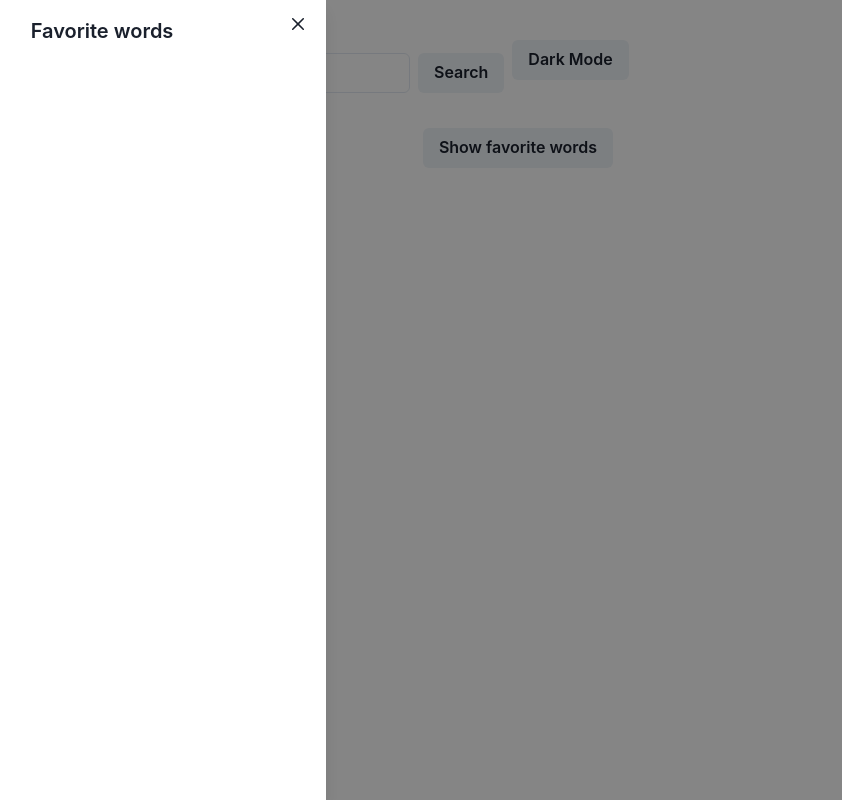
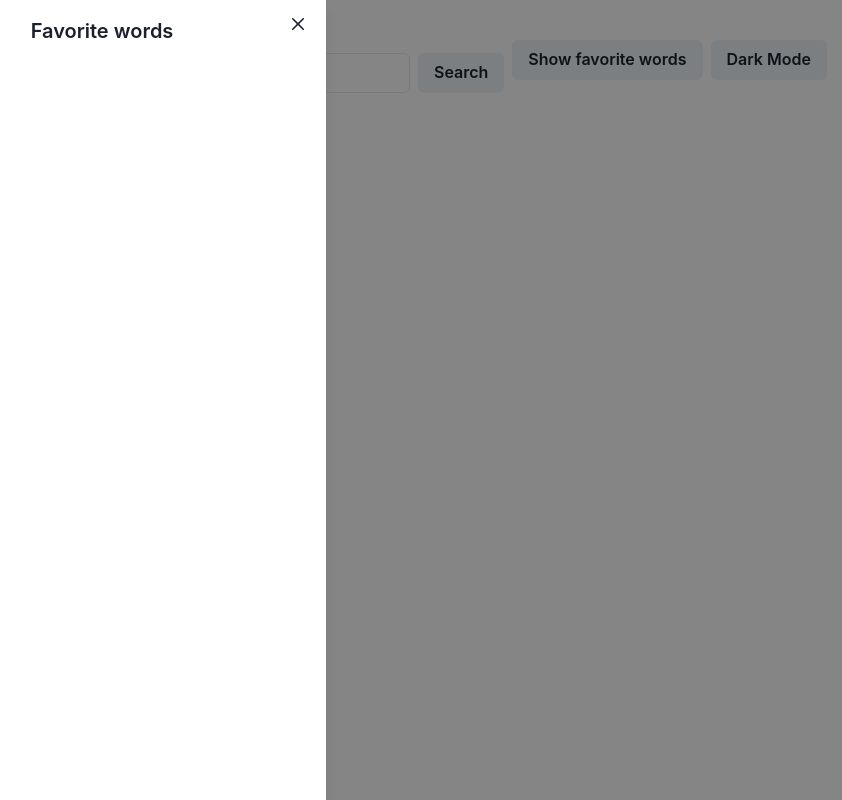
Before and after one commit to Edvindjulic/edvin-djulic-dictionary-app, a React (Vite) app: page / in a window 1280 px wide. Both pictures are taken after a click on the button "Show favorite words". Shown: the whole page, without its empty margins (122-964 px from the left). Built offline with nearby package versions, Linux system fonts and the light colour scheme.

Commit message:
Refactored code. Button moved to header. Drawer standalone component imported to MainContent

```diff
--- a/src/App.tsx
+++ b/src/App.tsx
@@ -1,12 +1,15 @@
-import { Stack } from "@chakra-ui/react";
+import { Stack, useDisclosure } from "@chakra-ui/react";
+import { useRef } from "react";
 import Header from "./components/Header";
 import MainContent from "./components/MainContent";
 
 export default function App() {
+  const { isOpen, onOpen, onClose } = useDisclosure();
+  const btnRef = useRef<HTMLButtonElement>(null);
   return (
     <Stack>
-      <Header />
-      <MainContent />
+      <Header onOpen={onOpen} btnRef={btnRef} />
+      <MainContent isOpen={isOpen} onClose={onClose} />
     </Stack>
   );
 }
--- /dev/null
+++ b/src/components/Drawer.tsx
@@ -0,0 +1,44 @@
+import {
+  Drawer,
+  DrawerBody,
+  DrawerCloseButton,
+  DrawerContent,
+  DrawerFooter,
+  DrawerHeader,
+  DrawerOverlay,
+  List,
+  ListItem,
+} from "@chakra-ui/react";
+
+interface DrawerProps {
+  isOpen: boolean;
+  onClose: () => void;
+  savedWords: string[];
+  children?: React.ReactNode;
+}
+
+export default function FavoriteDrawer({
+  isOpen,
+  onClose,
+  savedWords,
+}: DrawerProps) {
+  return (
+    <Drawer isOpen={isOpen} placement="left" onClose={onClose} size={"sm"}>
+      <DrawerOverlay />
+      <DrawerContent alignItems={"center"}>
+        <DrawerCloseButton />
+        <DrawerHeader>Favorite words</DrawerHeader>
+
+        <DrawerBody>
+          <List>
+            {savedWords.map((word, index) => (
+              <ListItem key={index}>{word}</ListItem>
+            ))}
+          </List>
+        </DrawerBody>
+
+        <DrawerFooter></DrawerFooter>
+      </DrawerContent>
+    </Drawer>
+  );
+}
--- a/src/components/Header.tsx
+++ b/src/components/Header.tsx
@@ -1,12 +1,21 @@
 import { Button, HStack, useColorMode } from "@chakra-ui/react";
+import { RefObject } from "react";
 import SubmitSearch from "./SubmitSearch";
 
-export default function Header() {
+interface HeaderProps {
+  onOpen: () => void;
+  btnRef: RefObject<HTMLButtonElement>;
+}
+
+export default function Header({ onOpen, btnRef }: HeaderProps) {
   const { colorMode, toggleColorMode } = useColorMode();
   const buttonText = colorMode === "light" ? "Dark" : "Light";
   return (
     <HStack h={"80px"} m={5}>
       <SubmitSearch />
+      <Button ref={btnRef} onClick={onOpen}>
+        Show favorite words
+      </Button>
       <Button variant={"solid"} onClick={toggleColorMode}>
         {buttonText} Mode
       </Button>
--- a/src/components/MainContent.tsx
+++ b/src/components/MainContent.tsx
@@ -1,55 +1,23 @@
-import {
-  Button,
-  Drawer,
-  DrawerBody,
-  DrawerCloseButton,
-  DrawerContent,
-  DrawerFooter,
-  DrawerHeader,
-  DrawerOverlay,
-  List,
-  ListItem,
-  VStack,
-  useDisclosure,
-} from "@chakra-ui/react";
-import React, { useContext } from "react";
+import { VStack } from "@chakra-ui/react";
+import { useContext } from "react";
 import { SearchContext } from "../SearchContext";
+import FavoriteDrawer from "./Drawer";
 import RenderSearchResult from "./RenderSearchResult";
 
-export default function MainContent() {
-  const { isOpen, onOpen, onClose } = useDisclosure();
+interface MainContentProps {
+  isOpen: boolean;
+  onClose: () => void;
+}
+
+export default function MainContent({ isOpen, onClose }: MainContentProps) {
   const { savedWords } = useContext(SearchContext);
-  const btnRef = React.useRef<HTMLButtonElement>(null);
   return (
     <VStack>
-      <>
-        <Button ref={btnRef} onClick={onOpen}>
-          Show favorite words
-        </Button>
-        <Drawer
-          isOpen={isOpen}
-          placement="left"
-          onClose={onClose}
-          finalFocusRef={btnRef}
-          size={"sm"}
-        >
-          <DrawerOverlay />
-          <DrawerContent alignItems={"center"}>
-            <DrawerCloseButton />
-            <DrawerHeader>Favorite words</DrawerHeader>
-
-            <DrawerBody>
-              <List>
-                {savedWords.map((word, index) => (
-                  <ListItem key={index}>{word}</ListItem>
-                ))}
-              </List>
-            </DrawerBody>
-
-            <DrawerFooter></DrawerFooter>
-          </DrawerContent>
-        </Drawer>
-      </>
+      <FavoriteDrawer
+        isOpen={isOpen}
+        onClose={onClose}
+        savedWords={savedWords}
+      />
       <RenderSearchResult />
     </VStack>
   );
```
